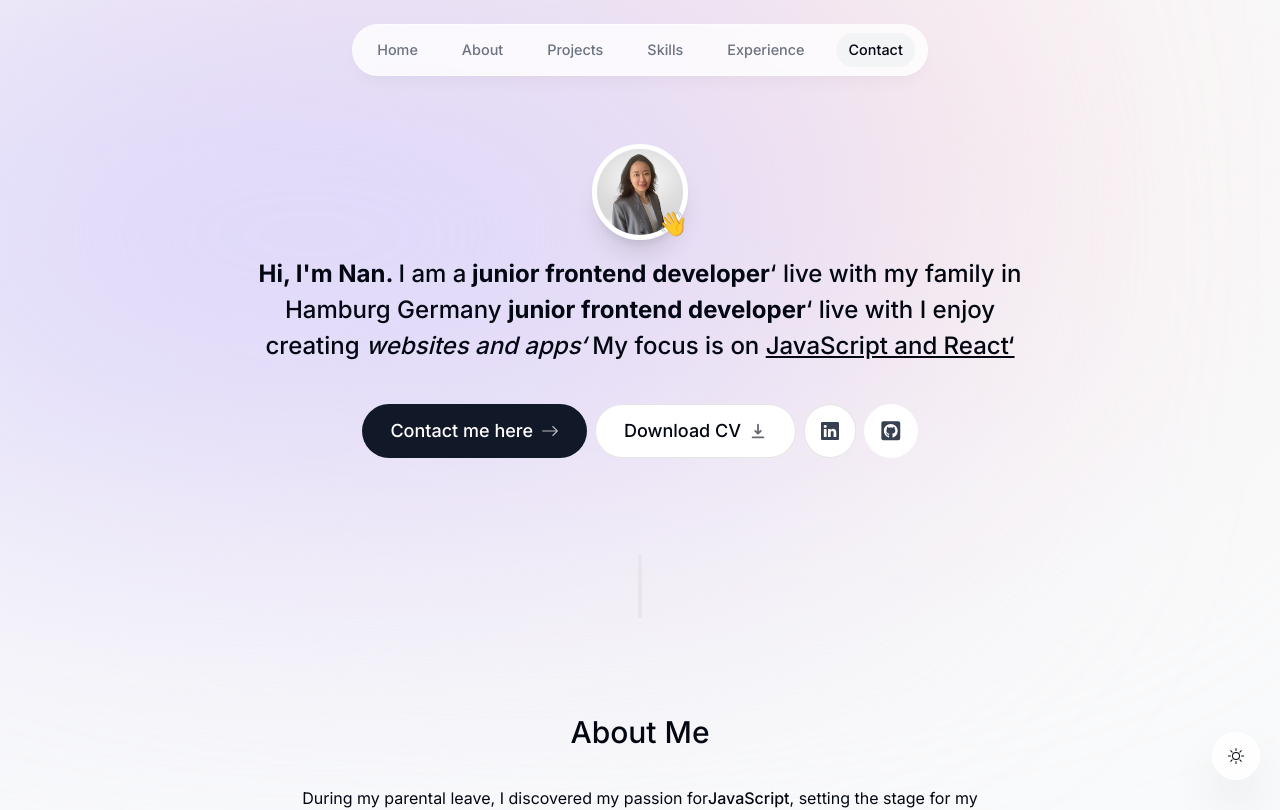
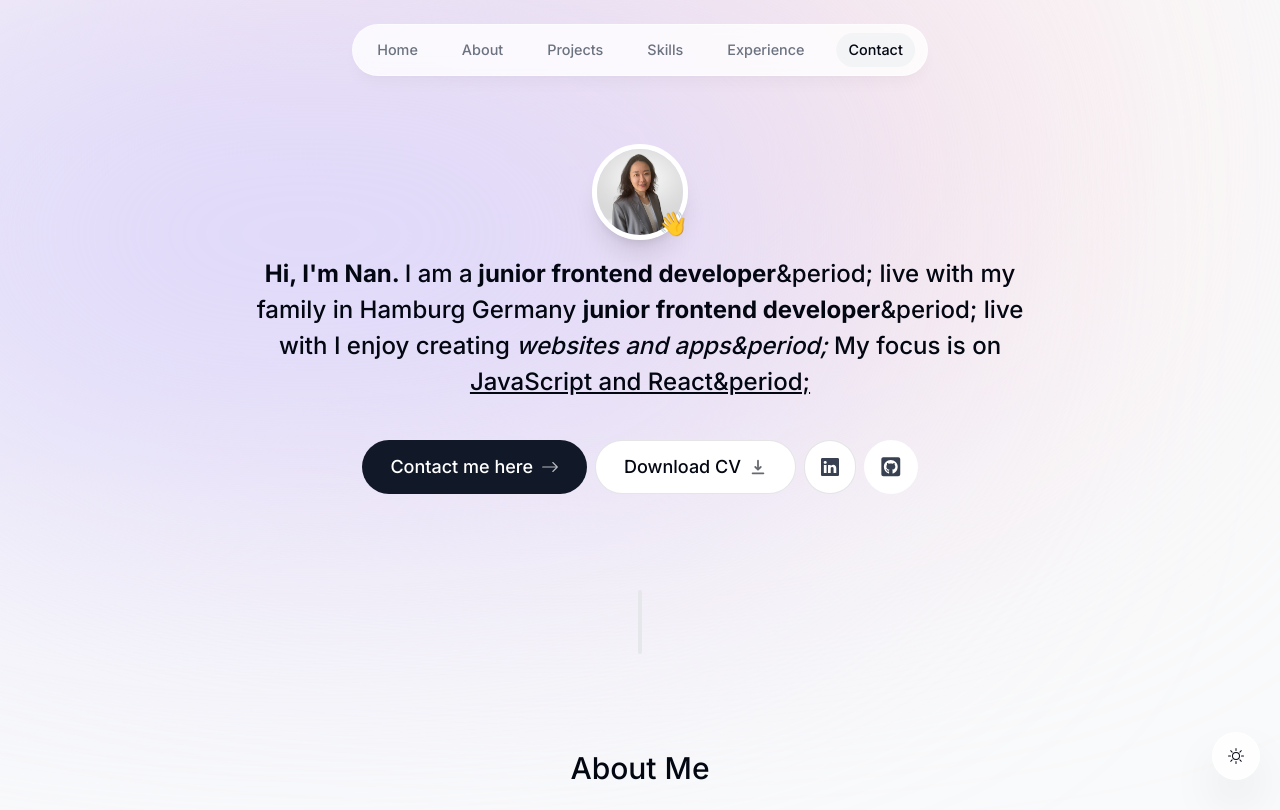
Before and after one commit to MichanNan/portfolio, a Next.js app: page / in a window 1280 px wide. Shown: the top 810 px of the page. Built offline with nearby package versions, Linux system fonts and the light colour scheme; no server answers.

Commit message:
change html entities

```diff
--- a/components/Intro.tsx
+++ b/components/Intro.tsx
@@ -63,12 +63,12 @@ export default function Intro() {
         animate={{ opacity: 1, y: 0 }}
       >
         <span className="font-bold">Hi, I&apos;m Nan. </span>I am a
-        <span className="font-bold"> junior frontend developer</span>&lsquo;
+        <span className="font-bold"> junior frontend developer</span>&period;
         live with my family in Hamburg Germany{" "}
-        <span className="font-bold"> junior frontend developer</span>&lsquo;
+        <span className="font-bold"> junior frontend developer</span>&period;
         live with I enjoy creating{" "}
-        <span className="italic"> websites and apps&lsquo;</span> My focus is on{" "}
-        <span className="underline">JavaScript and React&lsquo;</span>
+        <span className="italic"> websites and apps&period;</span> My focus is
+        on <span className="underline">JavaScript and React&period;</span>
       </motion.p>
       <motion.div
         className="flex flex-col sm:flex-row justify-center gap-2 px-4 text-lg font-medium"
```
